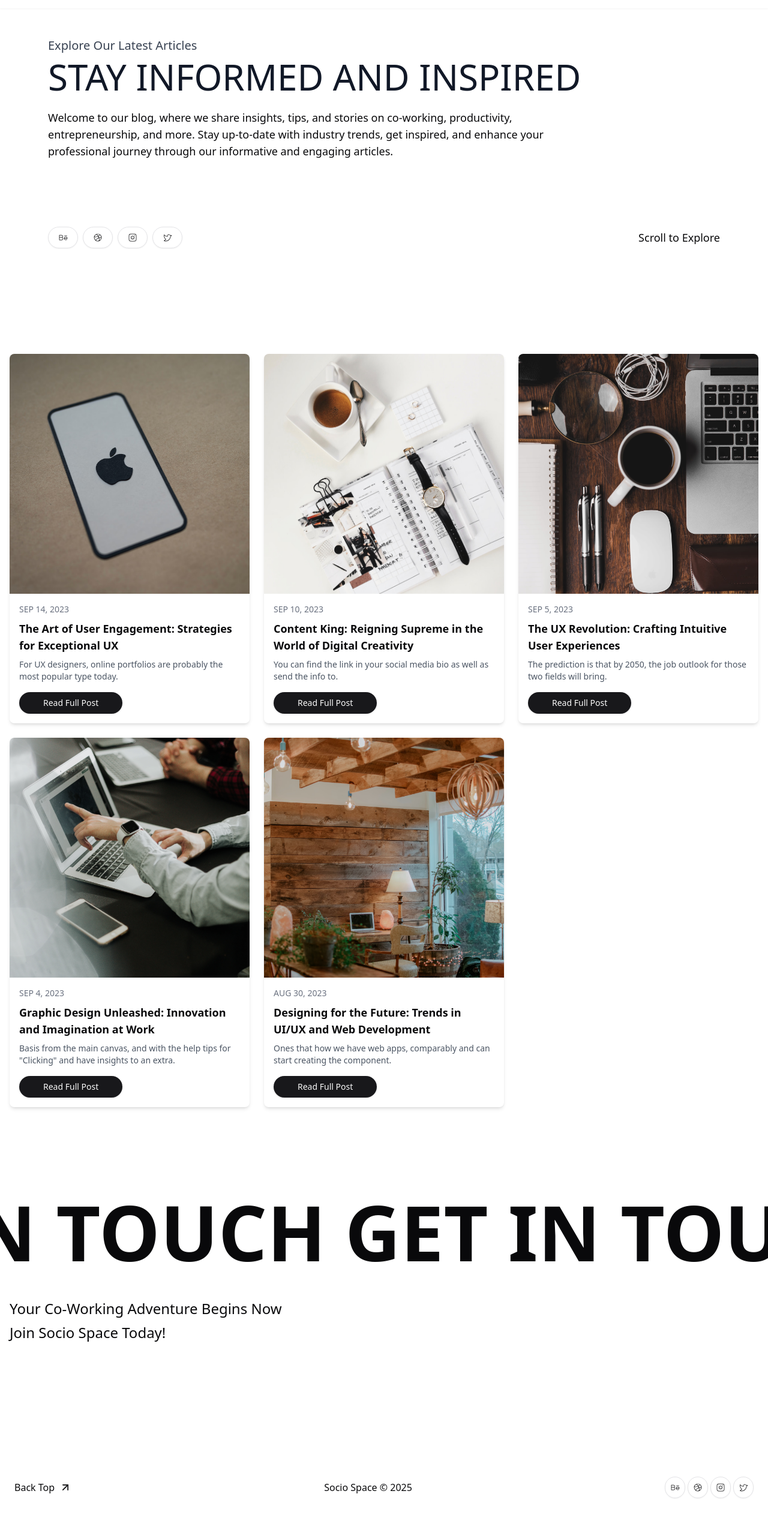
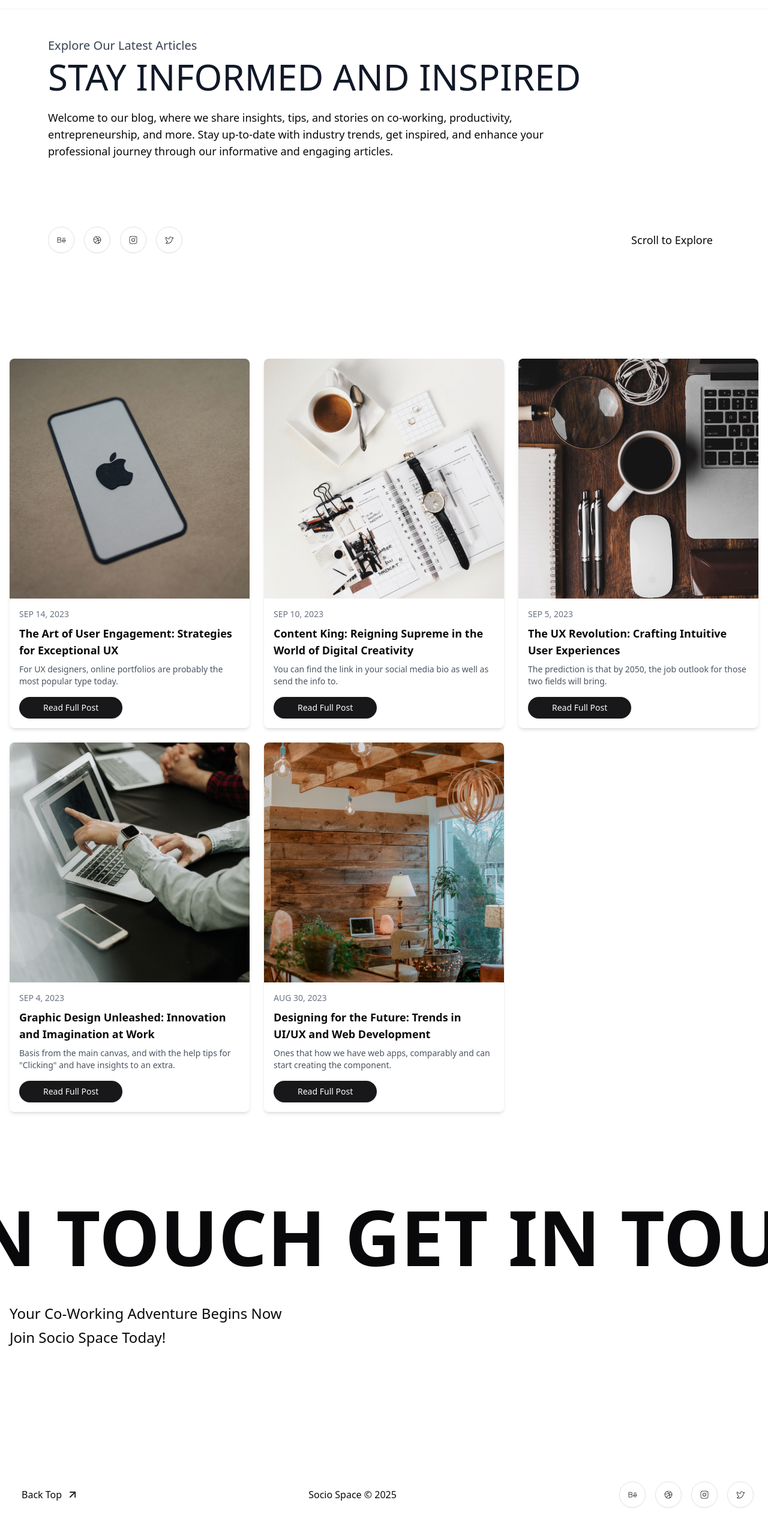
Before and after one commit to Syaiful313/socio-space, a Next.js app: page /blogs in a window 1280 px wide. Shown: the part 71-2617 px from the top of the page at 60% size. Built offline with nearby package versions, Linux system fonts and the light colour scheme.

Commit message:
refactor: optimalkan ukuran button (#14)

```diff
--- a/src/components/Footer.tsx
+++ b/src/components/Footer.tsx
@@ -14,8 +14,9 @@ const Footer = () => {
       <div className="container mx-auto">
         <div className="flex flex-col items-center justify-between gap-6 sm:flex-row sm:gap-4">
           <Link
-            href=""
-            className="order-3 font-light transition-transform hover:scale-x-105 sm:order-1"
+            href="#top"
+            className="order-3 font-light transition-transform hover:scale-x-105 sm:order-1 py-2 px-3"
+            aria-label="Kembali ke atas"
           >
             <div className="flex items-center">
               <p className="text-sm sm:text-base">Back Top</p>
@@ -27,40 +28,56 @@ const Footer = () => {
             Socio Space © 2025
           </p>
 
-          <div className="order-2 flex gap-1 sm:order-3">
+          <div className="order-2 flex gap-4 sm:order-3">
             <Button
-              className="rounded-full p-1 text-xl transition-transform hover:scale-x-105 sm:p-2 sm:text-2xl md:text-3xl"
+              className="rounded-full p-3 text-xl transition-transform hover:scale-x-105 sm:text-2xl md:text-3xl min-w-[44px] min-h-[44px] flex items-center justify-center"
               variant="outline"
               aria-label="Behance"
             >
-              <Link href="/" aria-label="Behance">
+              <Link
+                href="/"
+                aria-label="Behance"
+                className="w-full h-full flex items-center justify-center"
+              >
                 <PiBehanceLogoLight />
               </Link>
             </Button>
             <Button
-              className="rounded-full p-1 text-xl transition-transform hover:scale-x-105 sm:p-2 sm:text-2xl md:text-3xl"
+              className="rounded-full p-3 text-xl transition-transform hover:scale-x-105 sm:text-2xl md:text-3xl min-w-[44px] min-h-[44px] flex items-center justify-center"
               variant="outline"
               aria-label="Dribbble"
             >
-              <Link href="/" aria-label="Dribbble">
+              <Link
+                href="/"
+                aria-label="Dribbble"
+                className="w-full h-full flex items-center justify-center"
+              >
                 <PiDribbbleLogoLight />
               </Link>
             </Button>
             <Button
-              className="rounded-full p-1 text-xl transition-transform hover:scale-x-105 sm:p-2 sm:text-2xl md:text-3xl"
+              className="rounded-full p-3 text-xl transition-transform hover:scale-x-105 sm:text-2xl md:text-3xl min-w-[44px] min-h-[44px] flex items-center justify-center"
               variant="outline"
               aria-label="Instagram"
             >
-              <Link href="/" aria-label="Instagram">
+              <Link
+                href="/"
+                aria-label="Instagram"
+                className="w-full h-full flex items-center justify-center"
+              >
                 <PiInstagramLogoLight />
               </Link>
             </Button>
             <Button
-              className="rounded-full p-1 text-xl transition-transform hover:scale-x-105 sm:p-2 sm:text-2xl md:text-3xl"
+              className="rounded-full p-3 text-xl transition-transform hover:scale-x-105 sm:text-2xl md:text-3xl min-w-[44px] min-h-[44px] flex items-center justify-center"
               variant="outline"
               aria-label="Twitter"
             >
-              <Link href="/" aria-label="Twitter">
+              <Link
+                href="/"
+                aria-label="Twitter"
+                className="w-full h-full flex items-center justify-center"
+              >
                 <PiTwitterLogoLight />
               </Link>
             </Button>
--- a/src/features/blog/components/HeroSection.tsx
+++ b/src/features/blog/components/HeroSection.tsx
@@ -30,40 +30,56 @@ const HeroSection = () => {
           </div>
         </div>
         <div className="flex flex-col items-center justify-between sm:flex-row">
-          <div className="mt-8 flex gap-2 md:mt-20">
+          <div className="mt-8 flex gap-4 md:mt-20">
             <Button
-              className="rounded-full text-3xl transition-transform hover:scale-x-105 md:text-4xl lg:text-5xl"
+              className="rounded-full text-3xl transition-transform hover:scale-x-105 md:text-4xl lg:text-5xl p-3 min-w-[44px] min-h-[44px] flex items-center justify-center"
               variant="outline"
               aria-label="Behance"
             >
-              <Link href="/" aria-label="Behance">
+              <Link
+                href="/"
+                aria-label="Behance"
+                className="w-full h-full flex items-center justify-center"
+              >
                 <PiBehanceLogoLight />
               </Link>
             </Button>
             <Button
-              className="rounded-full text-3xl transition-transform hover:scale-x-105 md:text-4xl lg:text-5xl"
+              className="rounded-full text-3xl transition-transform hover:scale-x-105 md:text-4xl lg:text-5xl p-3 min-w-[44px] min-h-[44px] flex items-center justify-center"
               variant="outline"
               aria-label="Dribbble"
             >
-              <Link href="/" aria-label="Dribbble">
+              <Link
+                href="/"
+                aria-label="Dribbble"
+                className="w-full h-full flex items-center justify-center"
+              >
                 <PiDribbbleLogoLight />
               </Link>
             </Button>
             <Button
-              className="rounded-full text-3xl transition-transform hover:scale-x-105 md:text-4xl lg:text-5xl"
+              className="rounded-full text-3xl transition-transform hover:scale-x-105 md:text-4xl lg:text-5xl p-3 min-w-[44px] min-h-[44px] flex items-center justify-center"
               variant="outline"
               aria-label="Instagram"
             >
-              <Link href="/" aria-label="Instagram">
+              <Link
+                href="/"
+                aria-label="Instagram"
+                className="w-full h-full flex items-center justify-center"
+              >
                 <PiInstagramLogoLight />
               </Link>
             </Button>
             <Button
-              className="rounded-full text-3xl transition-transform hover:scale-x-105 md:text-4xl lg:text-5xl"
+              className="rounded-full text-3xl transition-transform hover:scale-x-105 md:text-4xl lg:text-5xl p-3 min-w-[44px] min-h-[44px] flex items-center justify-center"
               variant="outline"
               aria-label="Twitter"
             >
-              <Link href="/" aria-label="Twitter">
+              <Link
+                href="/"
+                aria-label="Twitter"
+                className="w-full h-full flex items-center justify-center"
+              >
                 <PiTwitterLogoLight />
               </Link>
             </Button>
@@ -71,7 +87,8 @@ const HeroSection = () => {
           <div className="mt-6 flex items-center md:mt-20">
             <Link
               href="#blog"
-              className="text-base font-light transition-transform hover:scale-x-105 md:text-lg"
+              className="text-base font-light transition-transform hover:scale-x-105 md:text-lg px-3 py-2"
+              aria-label="Scroll to blog section"
             >
               <p>Scroll to Explore</p>
             </Link>
--- a/src/features/contact/components/HeroSection.tsx
+++ b/src/features/contact/components/HeroSection.tsx
@@ -28,40 +28,56 @@ const HeroSection = () => {
           </div>
         </div>
         <div className="flex flex-col sm:flex-row items-center sm:justify-between">
-          <div className="mt-8 md:mt-20 flex gap-2">
+          <div className="mt-8 md:mt-20 flex gap-4">
             <Button
-              className="rounded-full text-3xl md:text-4xl lg:text-5xl transition-transform hover:scale-x-105"
+              className="rounded-full text-3xl md:text-4xl lg:text-5xl transition-transform hover:scale-x-105 p-3 min-w-[44px] min-h-[44px] flex items-center justify-center"
               variant="outline"
               aria-label="Behance"
             >
-              <Link href="/" aria-label="Behance">
+              <Link
+                href="/"
+                aria-label="Behance"
+                className="w-full h-full flex items-center justify-center"
+              >
                 <PiBehanceLogoLight />
               </Link>
             </Button>
             <Button
-              className="rounded-full text-3xl md:text-4xl lg:text-5xl transition-transform hover:scale-x-105"
+              className="rounded-full text-3xl md:text-4xl lg:text-5xl transition-transform hover:scale-x-105 p-3 min-w-[44px] min-h-[44px] flex items-center justify-center"
               variant="outline"
               aria-label="Dribbble"
             >
-              <Link href="/" aria-label="Dribbble">
+              <Link
+                href="/"
+                aria-label="Dribbble"
+                className="w-full h-full flex items-center justify-center"
+              >
                 <PiDribbbleLogoLight />
               </Link>
             </Button>
             <Button
-              className="rounded-full text-3xl md:text-4xl lg:text-5xl transition-transform hover:scale-x-105"
+              className="rounded-full text-3xl md:text-4xl lg:text-5xl transition-transform hover:scale-x-105 p-3 min-w-[44px] min-h-[44px] flex items-center justify-center"
               variant="outline"
               aria-label="Instagram"
             >
-              <Link href="/" aria-label="Instagram">
+              <Link
+                href="/"
+                aria-label="Instagram"
+                className="w-full h-full flex items-center justify-center"
+              >
                 <PiInstagramLogoLight />
               </Link>
             </Button>
             <Button
-              className="rounded-full text-3xl md:text-4xl lg:text-5xl transition-transform hover:scale-x-105"
+              className="rounded-full text-3xl md:text-4xl lg:text-5xl transition-transform hover:scale-x-105 p-3 min-w-[44px] min-h-[44px] flex items-center justify-center"
               variant="outline"
               aria-label="Twitter"
             >
-              <Link href="/" aria-label="Twitter">
+              <Link
+                href="/"
+                aria-label="Twitter"
+                className="w-full h-full flex items-center justify-center"
+              >
                 <PiTwitterLogoLight />
               </Link>
             </Button>
```
Also changed, not shown: src/features/home/components/HeroSection.tsx (+29 -11 lines), src/features/services/components/HeroSection.tsx (+27 -10 lines), src/features/workspace/components/HeroSection.tsx (+27 -10 lines).
